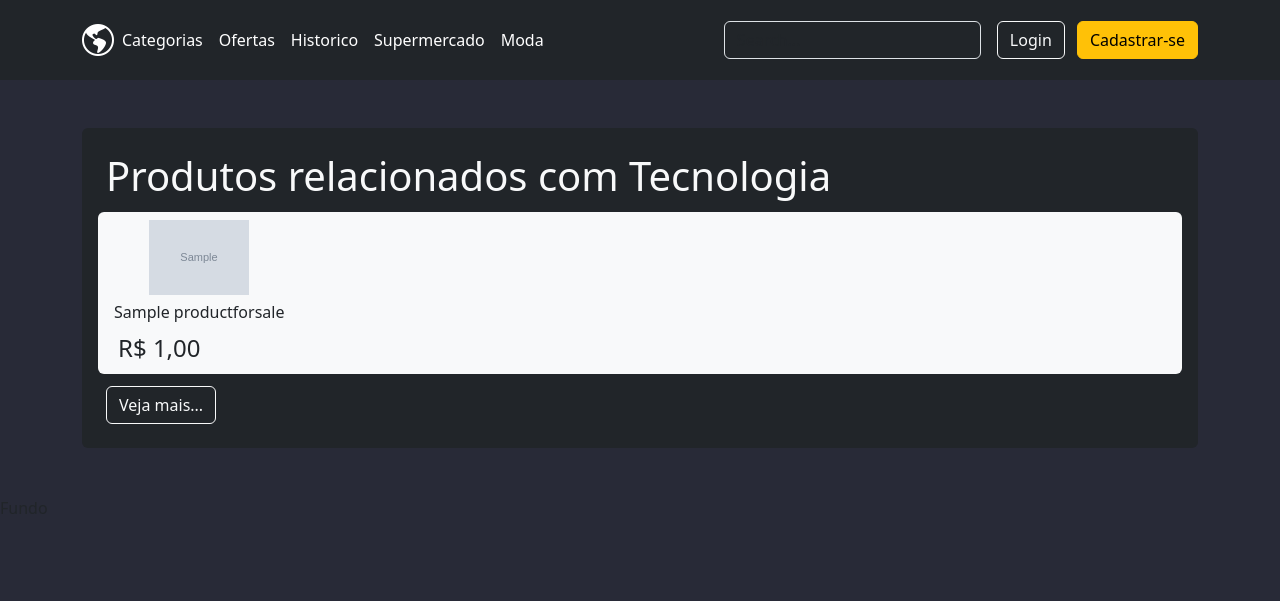
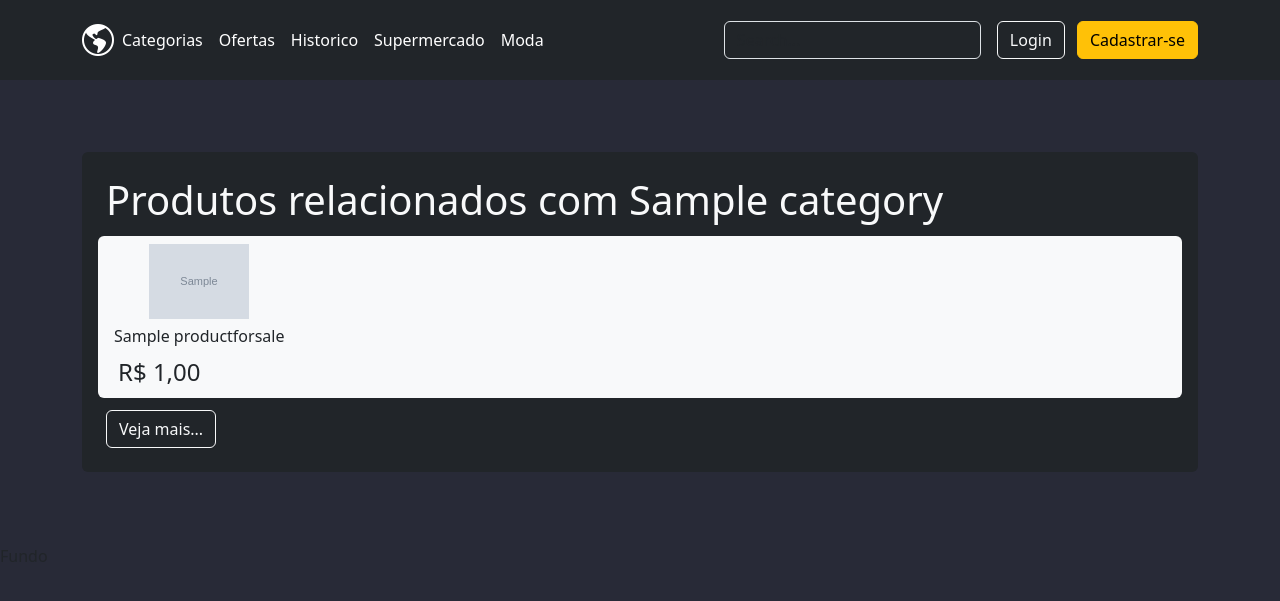
Before and after one commit to danielBRTanimacao/-backend-simulating-sales, a Django app: page / in a window 1280 px wide. Shown: the top 601 px of the page. Run offline with Django 5.2, Linux system fonts and the light colour scheme; tables that the repository leaves empty hold one stand-in row (values such as "Sample post"); grey boxes marked "Sample" are stand-in pictures.

Commit message:
new feature for index design and making logical tests

```diff
--- a/project/static/css/index.css
+++ b/project/static/css/index.css
@@ -1,6 +1,20 @@
 :root {
     --code-color: #282a37;
+    --code-color-light: #454754;
     --hover-color-link: rgb(40, 75, 175);
+}
+
+::-webkit-scrollbar {
+    width: 5px;
+}
+
+::-webkit-scrollbar-track {
+    border-radius: 10px;
+}
+
+::-webkit-scrollbar-thumb {
+    background: var(--code-color-light);
+    border-radius: 10px;
 }
 
 body {
--- a/project/templates/project/index.html
+++ b/project/templates/project/index.html
@@ -2,11 +2,12 @@
 {% block content %}
     {% include "project/partials/_header.html" %}
     <main class="py-5 container text-light">
-
-            <div class="bg-dark rounded p-4">
-                <h1>Produtos relacionados com Tecnologia</h1>
+        {% for categorys in categoryes %}
+            <div class="bg-dark rounded p-4 my-4">
+                <h1>Produtos relacionados com {{ categorys.name }}</h1>
                 <article class="row text-dark">
                     {% for product in products %}
+                        <!-- Teste -->
                             <a href="{% url "sales:product" product.id product.name|cut:"/" %}" class="col m-1 bg-light text-dark link-offset-2 link-underline link-underline-opacity-0 rounded d-flex align-items-center">
                                 <div>
                                     <div class="m-2 text-center">
@@ -20,11 +21,12 @@
                                     </p>
                                 </div>
                             </a>
+
                     {% endfor %}
                 </article>
                 <a href="#" class="btn btn-outline-light mt-2">Veja mais...</a>
             </div>
-
+        {% endfor %}
     </main>
     {% include "project/partials/_footer.html" %}
 {% endblock content %}
--- a/project/views/index_view.py
+++ b/project/views/index_view.py
@@ -9,9 +9,12 @@ def index(request):
     page_number = request.GET.get("page")
     page_obj = paginator.get_page(page_number)
 
+    categoryes = Category.objects.order_by('-id')
+
     context = {
         'site_title': 'Principal',
         'products': page_obj,
+        'categoryes': categoryes
     }
     return render(request, 'project/index.html', context)
 
```
